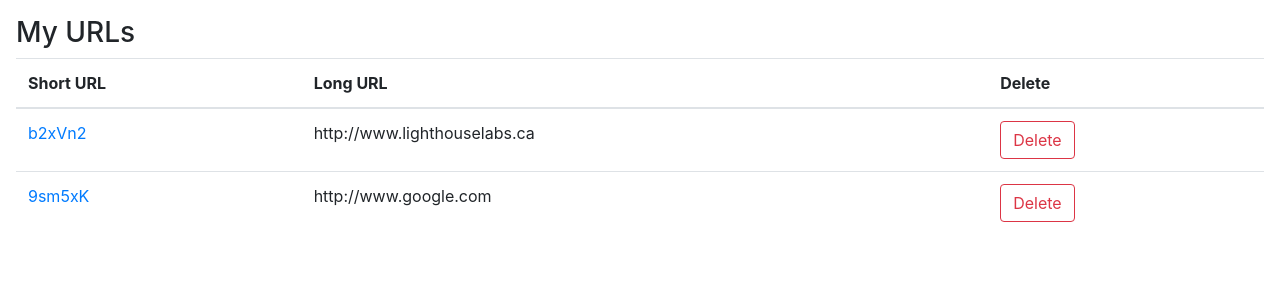
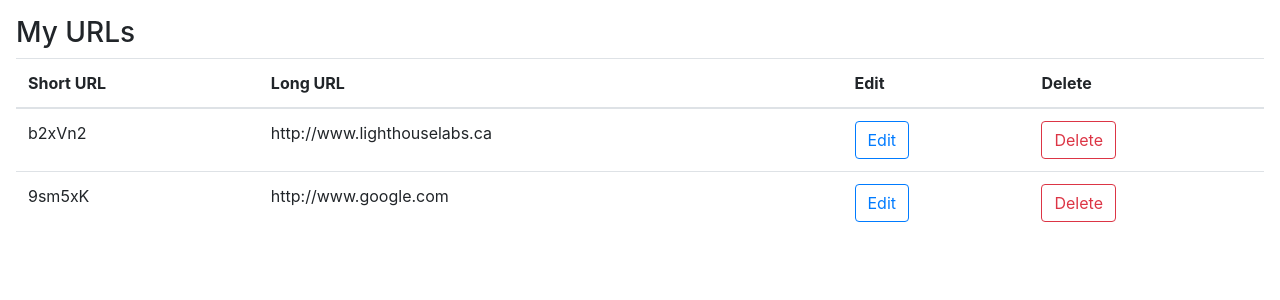
Before and after one commit to k2pbac/tinyapp, a Node server app: page / in a window 1280 px wide. Shown: the part 56-356 px from the top of the page. Run offline with Node 20, Linux system fonts and the light colour scheme; some libraries are stand-ins or nearby versions.

Commit message:
add edit button to each url on show page

```diff
--- a/views/urls_index.ejs
+++ b/views/urls_index.ejs
@@ -26,14 +26,22 @@
           <tr>
             <th scope="col">Short URL</th>
             <th scope="col">Long URL</th>
+            <th scope="col">Edit</th>
             <th scope="col">Delete</th>
           </tr>
         </thead>
         <tbody>
           <% for(let url in urls) { %>
           <tr>
-            <td><a href="urls/<%= url %>"><%= url %></a></td>
+            <td><%= url %></td>
             <td><%= urls[url] %></td>
+            <td>
+              <form method="POST" action="/urls/<%= url %>/edit">
+                <button type="submit" class="btn btn-outline-primary">
+                  Edit
+                </button>
+              </form>
+            </td>
             <td>
               <form method="POST" action="/urls/<%= url %>/delete">
                 <button type="submit" class="btn btn-outline-danger">
```
